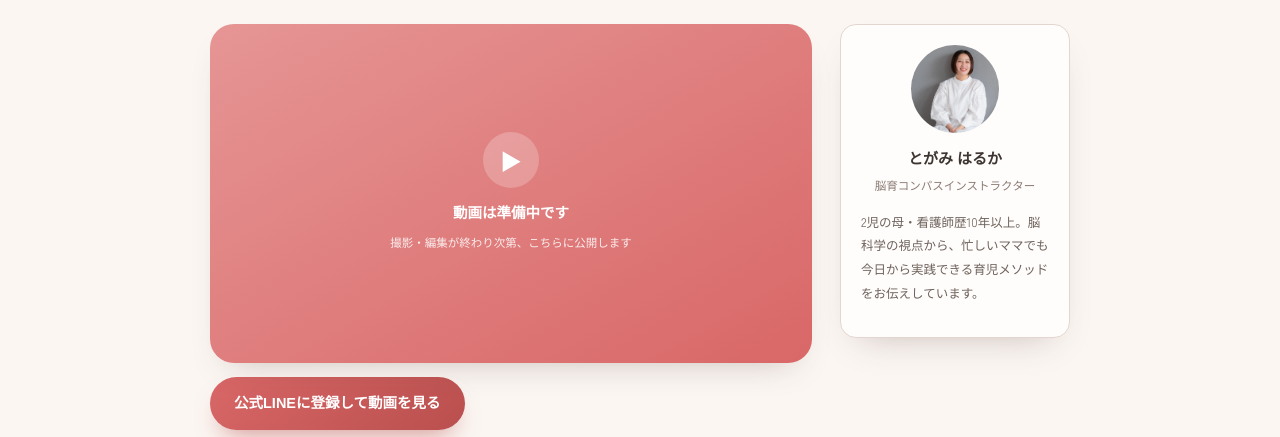
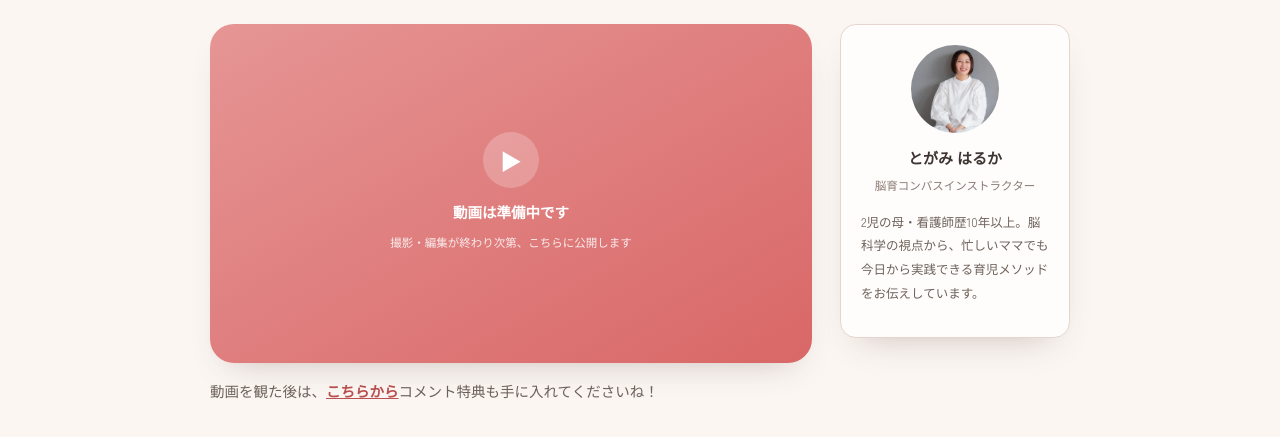
Before and after one commit to harkatogami-wq/noiku-video-lp, a plain HTML site: page ep1/index.html in a window 1280 px wide. Shown: the part 493-930 px from the top of the page. Drawn offline with Linux system fonts and the light colour scheme; a web font is replaced by a local one.

Commit message:
動画下のCTAを「動画を見た感想を教えてください」への内部リンクに変更

```diff
--- a/ep1/index.html
+++ b/ep1/index.html
@@ -104,13 +104,10 @@
   .video-box .vb-text{font-family:"Zen Maru Gothic",sans-serif;font-weight:700;font-size:14.5px;}
   .video-box .vb-sub{font-size:11.5px;opacity:.85;margin-top:4px;}
 
-  .watch-cta{
-    display:inline-flex;align-items:center;justify-content:center;gap:8px;
-    font-family:"Zen Maru Gothic",sans-serif;font-weight:700;font-size:14.5px;
-    background:linear-gradient(135deg,var(--rose-deep),var(--rose-deeper));
-    color:#fff;border-radius:999px;padding:13px 24px;text-decoration:none;
-    box-shadow:0 14px 26px -12px rgba(185,79,78,0.65);margin-bottom:36px;
+  .watch-note{
+    font-size:14.5px;color:var(--ink-soft);margin:0 0 36px;
   }
+  .watch-note a{color:var(--rose-deeper);font-weight:700;text-decoration:underline;}
 
   .article h2{
     font-size:19px;margin:44px 0 16px;padding-top:8px;border-top:1px solid var(--gray-line);
@@ -225,7 +222,7 @@
           <div class="vb-sub">撮影・編集が終わり次第、こちらに公開します</div>
         </div>
       </div>
-      <a href="https://utage-system.com/line/open/fHHo0sBAFfQf?mtid=pzMlQrDUWQ5S" class="watch-cta">公式LINEに登録して動画を見る</a>
+      <p class="watch-note">動画を観た後は、<a href="#comment">こちらから</a>コメント特典も手に入れてくださいね！</p>
 
       <div class="article">
         <p>忙しいママでもスキマ時間でできる、脳科学を活用した育児で、なんでもできて、心穏やかな子に育てる——「脳育コンパス」無料オンライン講座にご登録いただき、ありがとうございます。</p>
@@ -283,7 +280,7 @@
 
       </div>
 
-      <div class="comment-section">
+      <div class="comment-section" id="comment">
         <h2>動画を見た感想を教えてください</h2>
         <p>ここまでご覧いただき、ありがとうございます。この講座は、見てくださった方と一緒に作っていきたいと思っています。下の質問への答えを、気軽にLINEで送ってください。</p>
         <div class="qbox" id="qtext">■質問1　今回のお話を聞いて、率直にどう思いましたか？
```
Also changed, not shown: ep2/index.html (+5 -8 lines), ep3/index.html (+5 -8 lines), ep4/index.html (+5 -8 lines).
